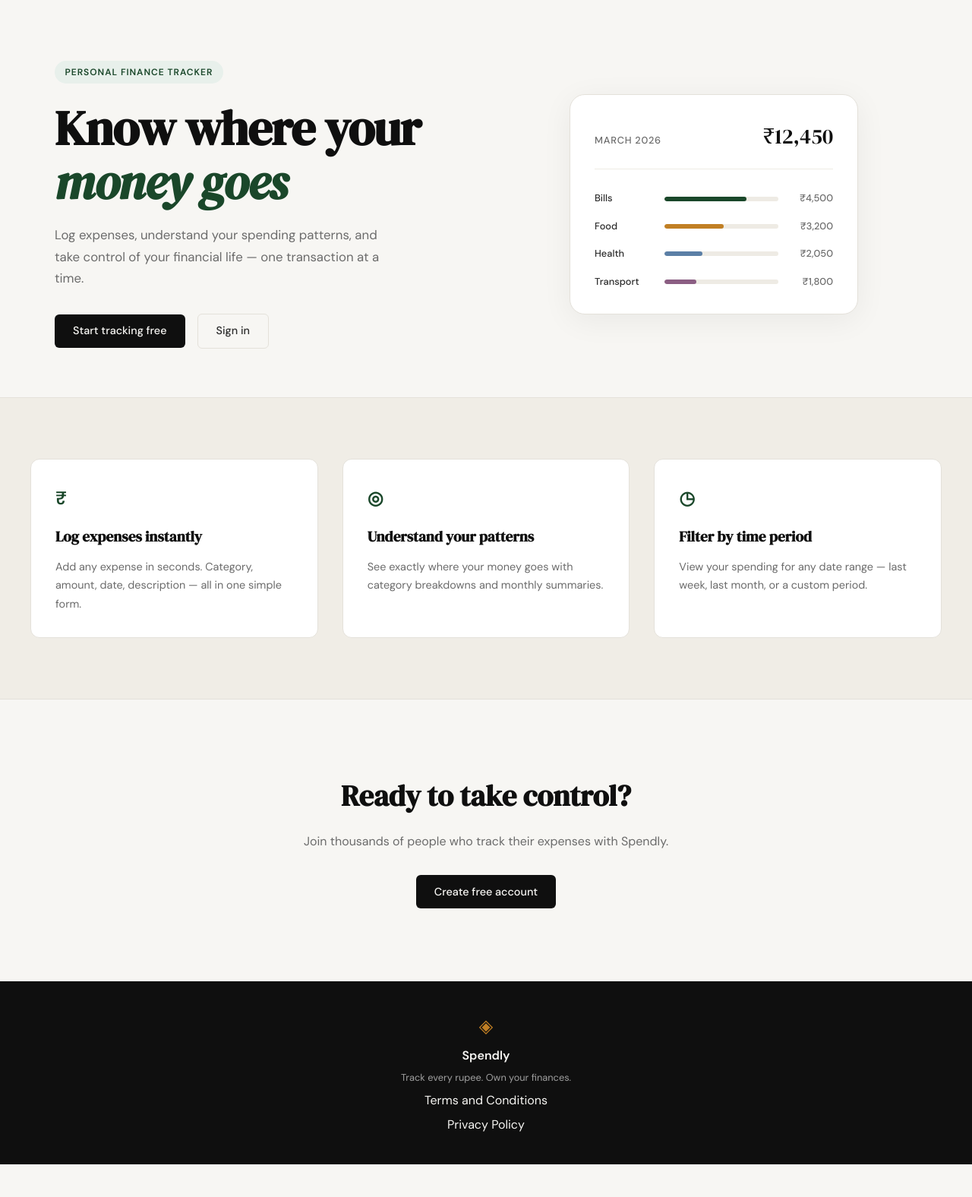
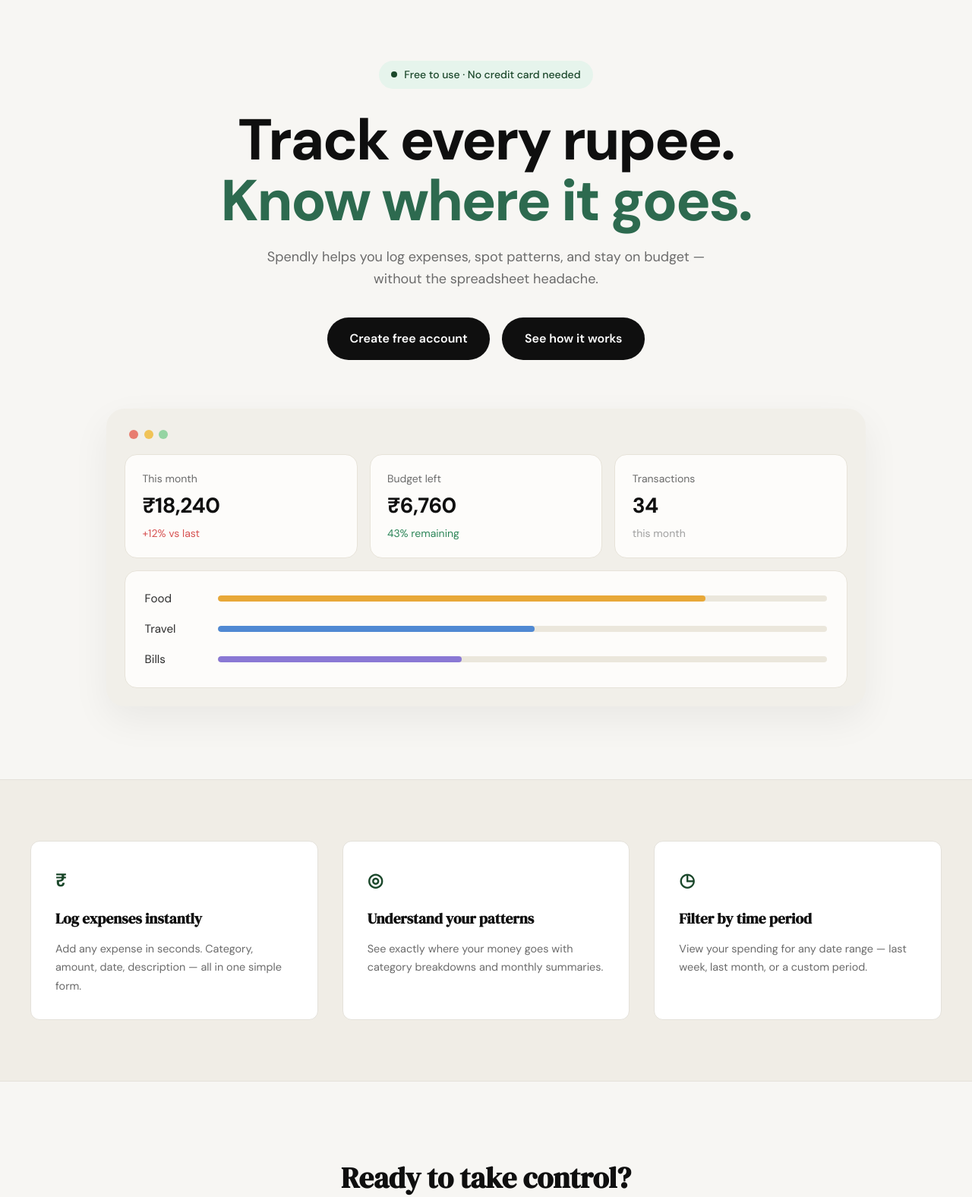
Before and after one commit to HarshTomar1234/spendly, a Flask app: page / in a window 1280 px wide. Shown: the part 61-1637 px from the top of the page at 76% size. Before the commit the page ends 1594 px from the top, so only its background shows below. Run offline with Flask 3, Linux system fonts and the light colour scheme.

Commit message:
landing: redesign hero section to match mockup

```diff
--- /dev/null
+++ b/static/css/landing.css
@@ -0,0 +1,214 @@
+/* ------------------------------------------------------------------ */
+/* Landing hero — overrides for the redesigned hero section            */
+/* Loaded after style.css from templates/landing.html                  */
+/* ------------------------------------------------------------------ */
+
+.hero {
+    display: block;
+    max-width: 1100px;
+    margin: 0 auto;
+    padding: 5rem 2rem 6rem;
+    text-align: center;
+}
+
+.hero-inner {
+    display: flex;
+    flex-direction: column;
+    align-items: center;
+}
+
+.hero-pill {
+    display: inline-flex;
+    align-items: center;
+    gap: 0.55rem;
+    background: #e6f4ec;
+    color: #1a472a;
+    font-family: var(--font-body);
+    font-size: 0.875rem;
+    font-weight: 500;
+    text-transform: none;
+    letter-spacing: 0;
+    padding: 0.45rem 1.05rem;
+    border-radius: 999px;
+}
+
+.hero-pill-dot {
+    width: 8px;
+    height: 8px;
+    border-radius: 50%;
+    background: #1a472a;
+}
+
+.hero-headline {
+    font-family: 'DM Sans', system-ui, sans-serif;
+    font-weight: 800;
+    font-size: clamp(2.5rem, 6vw, 4.75rem);
+    line-height: 1.05;
+    letter-spacing: -0.03em;
+    color: var(--ink);
+    margin: 1.75rem 0 1.25rem;
+}
+
+.hero-headline-accent {
+    color: #2d6a4f;
+}
+
+.hero-lede {
+    font-size: 1.125rem;
+    color: var(--ink-muted);
+    line-height: 1.6;
+    max-width: 620px;
+    margin: 0 auto 2.25rem;
+}
+
+.hero-cta {
+    display: flex;
+    flex-wrap: wrap;
+    gap: 1rem;
+    justify-content: center;
+    margin-bottom: 4rem;
+}
+
+.hero-btn {
+    display: inline-flex;
+    align-items: center;
+    justify-content: center;
+    background: #0f0f0f;
+    color: #ffffff;
+    font-family: var(--font-body);
+    font-weight: 600;
+    font-size: 1rem;
+    padding: 0.95rem 1.85rem;
+    border-radius: 999px;
+    text-decoration: none;
+    transition: background 0.2s ease, transform 0.15s ease;
+}
+
+.hero-btn:hover {
+    background: #1f1f1f;
+    transform: translateY(-1px);
+}
+
+/* Browser-style mock window ----------------------------------------- */
+
+.hero-mock {
+    width: 100%;
+    max-width: 1000px;
+    background: #f1efe9;
+    border-radius: 24px;
+    padding: 1.5rem;
+    box-shadow: 0 18px 50px rgba(15, 15, 15, 0.06);
+}
+
+.hero-mock-dots {
+    display: flex;
+    gap: 0.45rem;
+    padding: 0.25rem 0 1.25rem 0.4rem;
+}
+
+.hero-mock-dot {
+    width: 12px;
+    height: 12px;
+    border-radius: 50%;
+    display: inline-block;
+}
+
+.hero-mock-dot.dot-r { background: #e87d70; }
+.hero-mock-dot.dot-y { background: #f0c357; }
+.hero-mock-dot.dot-g { background: #95d4a3; }
+
+/* Stat cards row */
+
+.hero-mock-stats {
+    display: grid;
+    grid-template-columns: repeat(3, 1fr);
+    gap: 1rem;
+    margin-bottom: 1rem;
+}
+
+.hero-stat {
+    background: #fdfcfa;
+    border: 1px solid #e7e3d9;
+    border-radius: 16px;
+    padding: 1.25rem 1.4rem;
+    text-align: left;
+}
+
+.hero-stat-label {
+    font-size: 0.875rem;
+    color: var(--ink-muted);
+    margin-bottom: 0.6rem;
+}
+
+.hero-stat-value {
+    font-family: 'DM Sans', system-ui, sans-serif;
+    font-weight: 700;
+    font-size: 1.75rem;
+    letter-spacing: -0.02em;
+    color: var(--ink);
+    line-height: 1.1;
+    margin-bottom: 0.6rem;
+}
+
+.hero-stat-delta {
+    font-size: 0.875rem;
+    color: var(--ink-faint);
+}
+
+.hero-stat-delta.delta-up { color: #d75353; }
+.hero-stat-delta.delta-good { color: #2d8659; }
+
+/* Category bars card */
+
+.hero-mock-bars {
+    background: #fdfcfa;
+    border: 1px solid #e7e3d9;
+    border-radius: 16px;
+    padding: 1.5rem 1.6rem;
+    display: flex;
+    flex-direction: column;
+    gap: 1rem;
+}
+
+.hero-mock-bar-row {
+    display: grid;
+    grid-template-columns: 80px 1fr;
+    align-items: center;
+    gap: 1rem;
+}
+
+.hero-mock-cat {
+    font-size: 0.95rem;
+    color: var(--ink-soft);
+    text-align: left;
+}
+
+.hero-mock-bar-track {
+    height: 8px;
+    background: #ebe7dc;
+    border-radius: 999px;
+    overflow: hidden;
+}
+
+.hero-mock-bar {
+    height: 100%;
+    border-radius: 999px;
+    transition: width 0.6s ease;
+}
+
+.hero-mock-bar.bar-food   { background: #e8a838; }
+.hero-mock-bar.bar-travel { background: #5089d3; }
+.hero-mock-bar.bar-bills  { background: #8a78d4; }
+
+/* Responsive -------------------------------------------------------- */
+
+@media (max-width: 760px) {
+    .hero { padding: 3rem 1rem 4rem; }
+    .hero-headline { font-size: clamp(2rem, 9vw, 3rem); }
+    .hero-lede { font-size: 1rem; }
+    .hero-cta { flex-direction: column; width: 100%; max-width: 320px; margin-bottom: 2.5rem; }
+    .hero-btn { width: 100%; }
+    .hero-mock { padding: 1rem; border-radius: 18px; }
+    .hero-mock-stats { grid-template-columns: 1fr; }
+    .hero-mock-bar-row { grid-template-columns: 70px 1fr; }
+}
--- a/templates/landing.html
+++ b/templates/landing.html
@@ -1,60 +1,79 @@
 {% extends "base.html" %}
 
 {% block title %}Spendly — Track Every Rupee{% endblock %}
+
+{% block head %}
+<link href="https://fonts.googleapis.com/css2?family=DM+Sans:wght@700;800&display=swap" rel="stylesheet">
+<link rel="stylesheet" href="{{ url_for('static', filename='css/landing.css') }}">
+{% endblock %}
 
 {% block content %}
 
 <section class="hero">
     <div class="hero-inner">
-        <div class="hero-badge">Personal Finance Tracker</div>
-        <h1 class="hero-title">
-            Know where your<br>
-            <em>money goes</em>
+        <div class="hero-pill">
+            <span class="hero-pill-dot"></span>
+            Free to use · No credit card needed
+        </div>
+
+        <h1 class="hero-headline">
+            Track every rupee.<br>
+            <span class="hero-headline-accent">Know where it goes.</span>
         </h1>
-        <p class="hero-subtitle">
-            Log expenses, understand your spending patterns,
-            and take control of your financial life —
-            one transaction at a time.
+
+        <p class="hero-lede">
+            Spendly helps you log expenses, spot patterns, and stay
+            on budget — without the spreadsheet headache.
         </p>
-        <div class="hero-actions">
-            <a href="{{ url_for('register') }}" class="btn-primary">Start tracking free</a>
-            <a href="{{ url_for('login') }}" class="btn-ghost">Sign in</a>
+
+        <div class="hero-cta">
+            <a href="{{ url_for('register') }}" class="hero-btn">Create free account</a>
+            <a href="#how-it-works" class="hero-btn">See how it works</a>
         </div>
-    </div>
-    <div class="hero-visual">
-        <div class="mock-card">
-            <div class="mock-card-header">
-                <span class="mock-label">March 2026</span>
-                <span class="mock-total">₹12,450</span>
+
+        <div class="hero-mock">
+            <div class="hero-mock-dots">
+                <span class="hero-mock-dot dot-r"></span>
+                <span class="hero-mock-dot dot-y"></span>
+                <span class="hero-mock-dot dot-g"></span>
             </div>
-            <div class="mock-bars">
-                <div class="mock-bar-row">
-                    <span class="mock-cat">Bills</span>
-                    <div class="mock-bar-track">
-                        <div class="mock-bar" style="width: 72%"></div>
+
+            <div class="hero-mock-stats">
+                <div class="hero-stat">
+                    <div class="hero-stat-label">This month</div>
+                    <div class="hero-stat-value">₹18,240</div>
+                    <div class="hero-stat-delta delta-up">+12% vs last</div>
+                </div>
+                <div class="hero-stat">
+                    <div class="hero-stat-label">Budget left</div>
+                    <div class="hero-stat-value">₹6,760</div>
+                    <div class="hero-stat-delta delta-good">43% remaining</div>
+                </div>
+                <div class="hero-stat">
+                    <div class="hero-stat-label">Transactions</div>
+                    <div class="hero-stat-value">34</div>
+                    <div class="hero-stat-delta">this month</div>
+                </div>
+            </div>
+
+            <div class="hero-mock-bars">
+                <div class="hero-mock-bar-row">
+                    <span class="hero-mock-cat">Food</span>
+                    <div class="hero-mock-bar-track">
+                        <div class="hero-mock-bar bar-food" style="width: 80%"></div>
                     </div>
-                    <span class="mock-amt">₹4,500</span>
                 </div>
-                <div class="mock-bar-row">
-                    <span class="mock-cat">Food</span>
-                    <div class="mock-bar-track">
-                        <div class="mock-bar mock-bar-2" style="width: 52%"></div>
+                <div class="hero-mock-bar-row">
+                    <span class="hero-mock-cat">Travel</span>
+                    <div class="hero-mock-bar-track">
+                        <div class="hero-mock-bar bar-travel" style="width: 52%"></div>
                     </div>
-                    <span class="mock-amt">₹3,200</span>
                 </div>
-                <div class="mock-bar-row">
-                    <span class="mock-cat">Health</span>
-                    <div class="mock-bar-track">
-                        <div class="mock-bar mock-bar-3" style="width: 33%"></div>
+                <div class="hero-mock-bar-row">
+                    <span class="hero-mock-cat">Bills</span>
+                    <div class="hero-mock-bar-track">
+                        <div class="hero-mock-bar bar-bills" style="width: 40%"></div>
                     </div>
-                    <span class="mock-amt">₹2,050</span>
-                </div>
-                <div class="mock-bar-row">
-                    <span class="mock-cat">Transport</span>
-                    <div class="mock-bar-track">
-                        <div class="mock-bar mock-bar-4" style="width: 28%"></div>
-                    </div>
-                    <span class="mock-amt">₹1,800</span>
                 </div>
             </div>
         </div>
```
